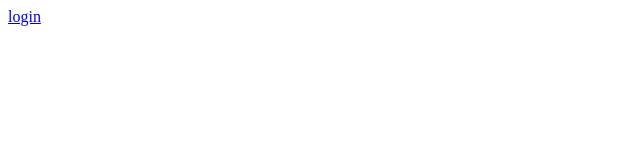
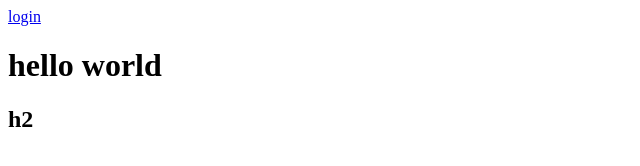
Before and after one commit to davesahaj/presto, a plain HTML site: page index.htm in a window 1280 px wide. Shown: the whole page, without its empty margins (0-640 px from the left). Drawn offline with Linux system fonts and the light colour scheme.

Commit message:
added h1 and h2

```diff
--- a/index.htm
+++ b/index.htm
@@ -11,5 +11,6 @@
 <body>
 <a href="raw/login.htm">login</a>
 </body>
-
+<h1>hello world</h1>
+<h2>h2</h2>
 </html>
```
